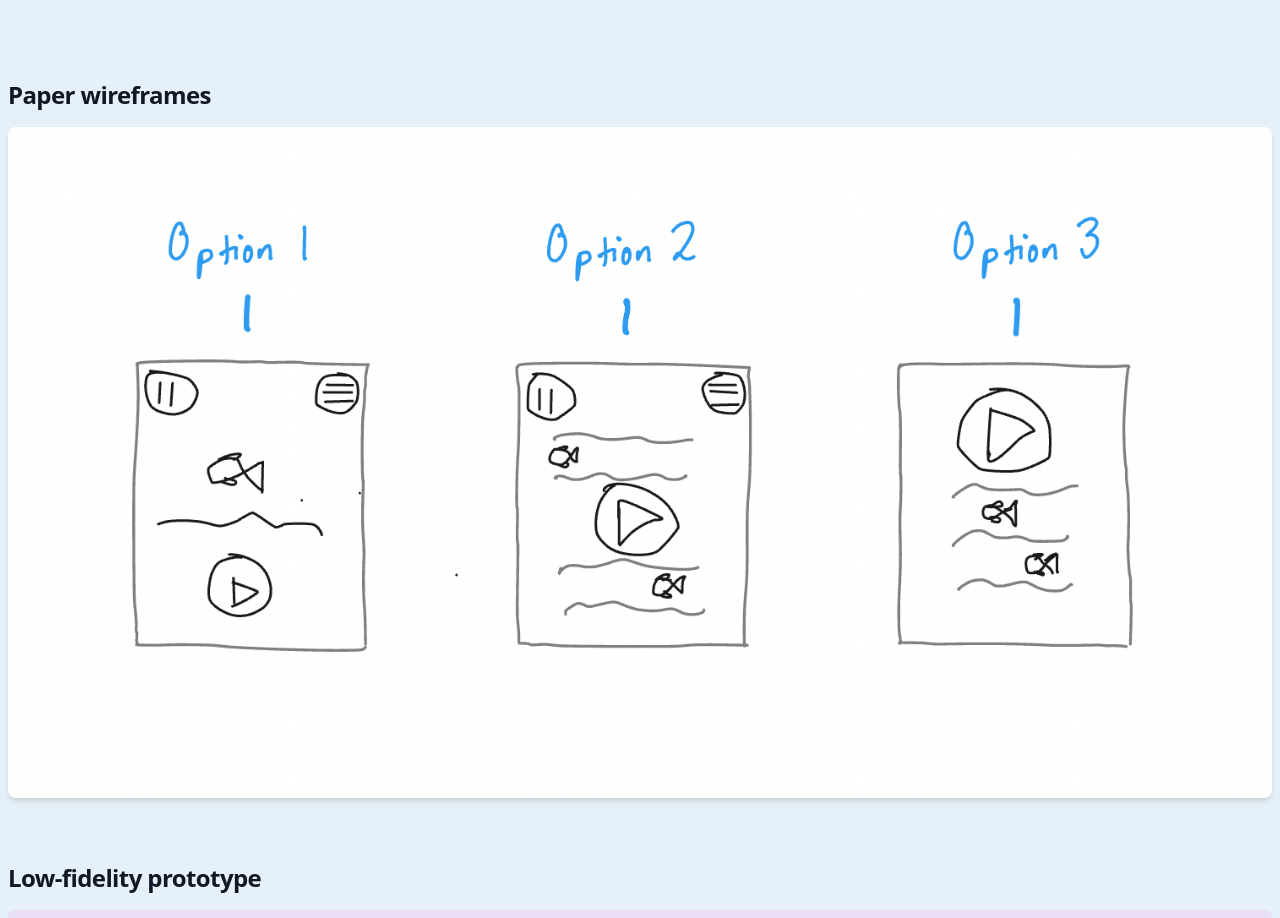
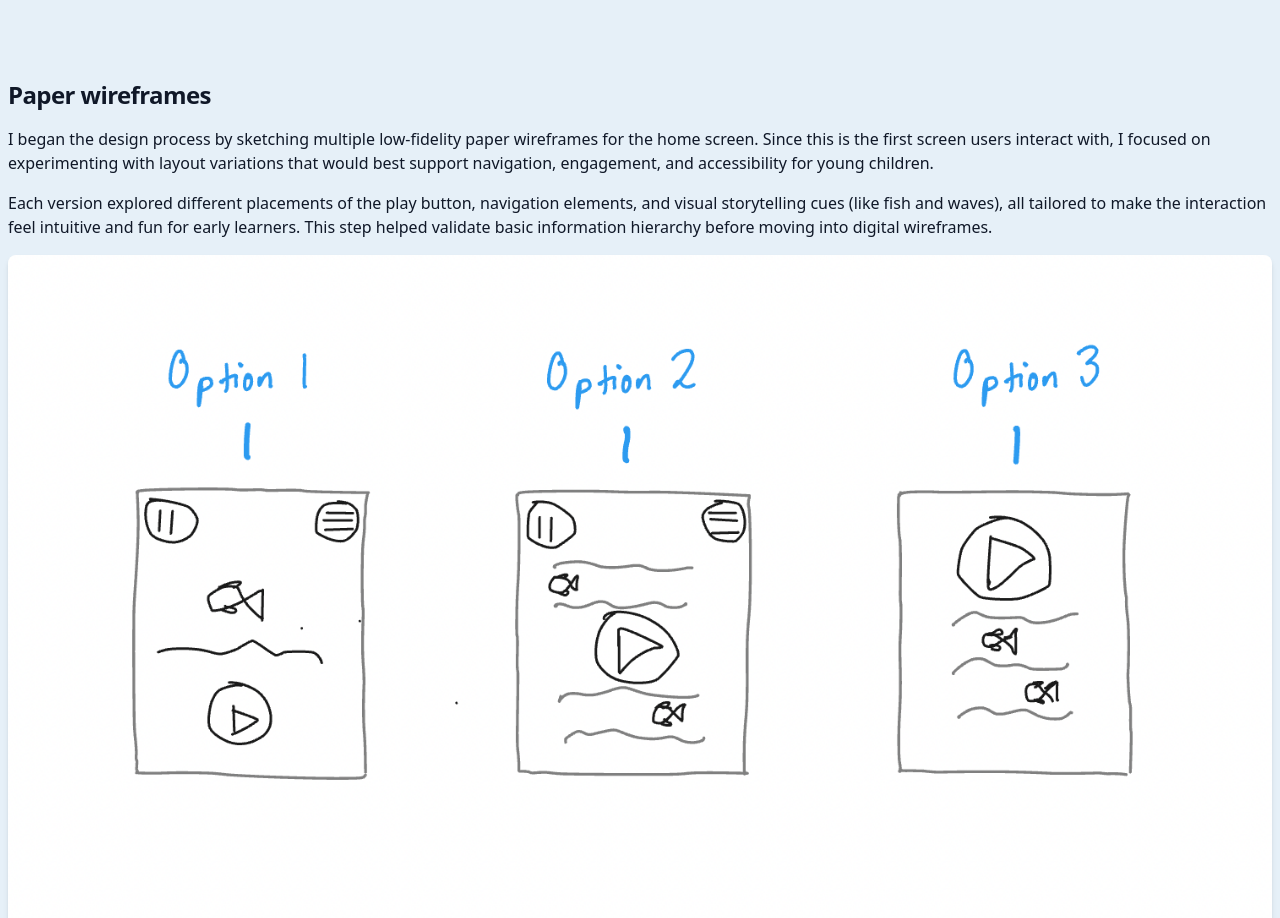
Before and after one commit to P-sskarthik/Portfolio-SSK, a React (Vite) app: page /project/1 in a window 1280 px wide. Shown: the part 3240-4158 px from the top of the page. Built offline with nearby package versions, Linux system fonts and the light colour scheme.

Commit message:
Project details

```diff
--- a/src/components/ProjectDetail.jsx
+++ b/src/components/ProjectDetail.jsx
@@ -659,6 +659,16 @@ const ProjectDetail = () => {
 <section className="space-y-8">
   <div className="space-y-4 text-base text-muted-foreground">
     <h3 className="text-2xl font-extrabold tracking-tight text-gray-900">Paper wireframes</h3>
+    <p>
+      I began the design process by sketching multiple low-fidelity paper wireframes for the home screen.
+      Since this is the first screen users interact with, I focused on experimenting with layout variations that would
+      best support navigation, engagement, and accessibility for young children.
+    </p>
+    <p>
+      Each version explored different placements of the play button, navigation elements, and visual storytelling cues (like fish and waves),
+      all tailored to make the interaction feel intuitive and fun for early learners.
+      This step helped validate basic information hierarchy before moving into digital wireframes.
+    </p>
     <img
       src="/Paper.jpg"
       width="1500"
@@ -667,6 +677,7 @@ const ProjectDetail = () => {
     />
   </div>
 </section>
+
 
 <section className="space-y-8">
   <div className="space-y-4 text-base text-muted-foreground">
```
